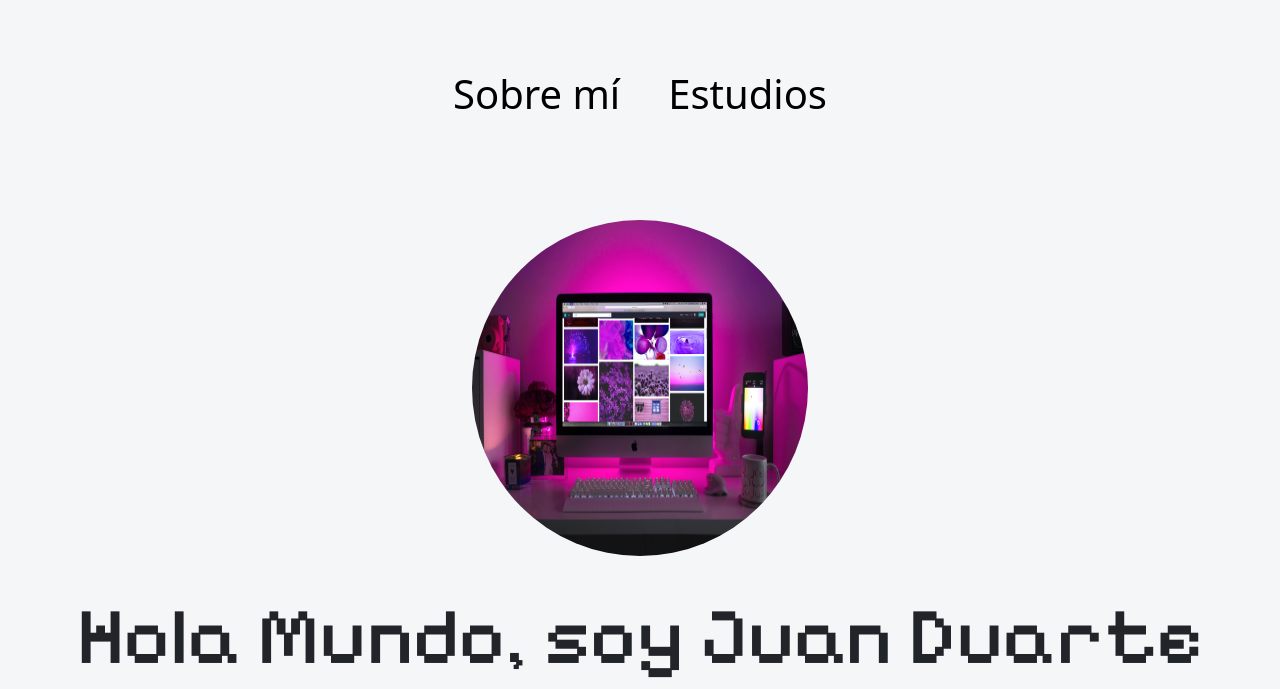
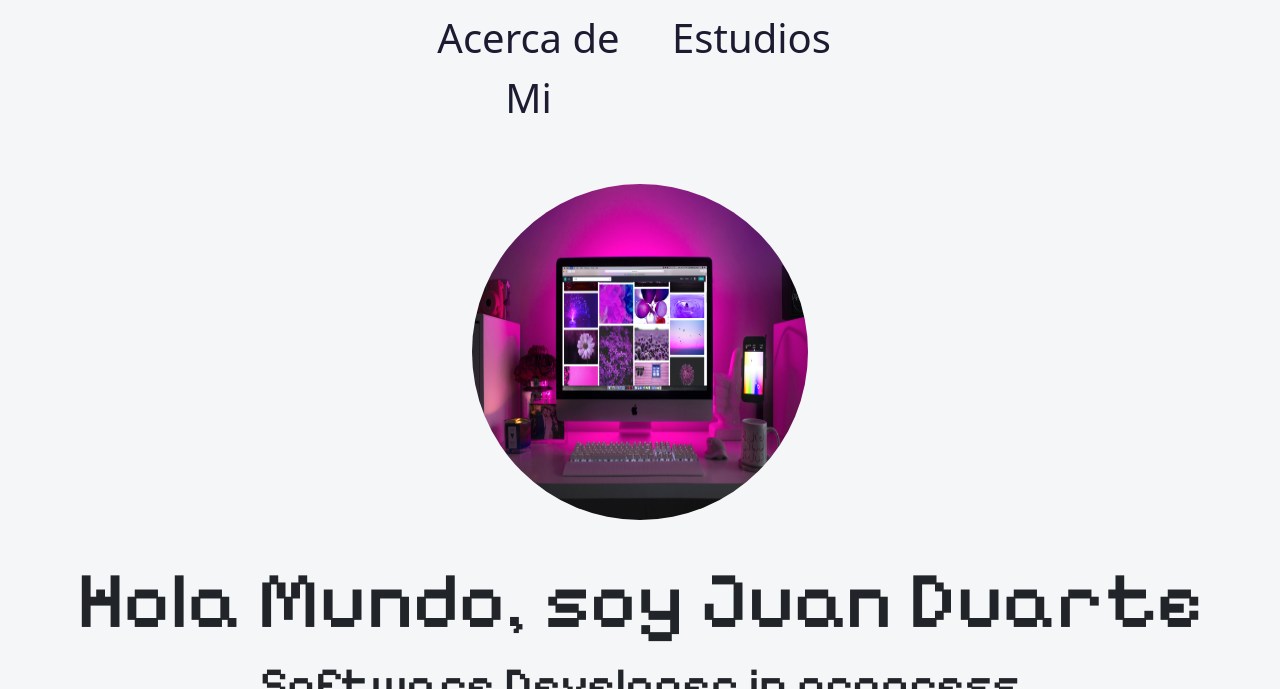
Before and after one commit to JDuuarte/Portafolio-v2, a plain HTML site: page index.html in a window 1280 px wide. Shown: the top 689 px of the page. Drawn offline with nearby package versions, Linux system fonts and the light colour scheme; a web font is replaced by a local one.

Commit message:
se rehizo la barra de navegacion

```diff
--- a/index.html
+++ b/index.html
@@ -26,37 +26,27 @@
 
 <body>
   <!-- Barra de navegacion -->
-  <nav class="navbar navbar-expand-md navbar-light">
 
+<section class="navbar">
+  <div class="row text-center justify-content-center">
 
+    <div class="col">
 
-    <!-- logo  -->
-    <div class="container-fluid">
-      <a class="navbar" href="#"><img class="navbar-logo "></a>
-      <button class="navbar-toggler" type="button" data-bs-toggle="collapse" data-bs-target="#navbar-toggler" aria-controls="navbarSupportedContent" aria-expanded="false" aria-label="Toggle navigation">
-        <span class="navbar-toggler-icon"></span>
-      </button>
+          <a class="navfont" href="#sobremi">
+            <p >Acerca de Mi</p>
+          </a>
+    </div>
 
-      <div class="collapse navbar-collapse" id="navbar-toggler">
+    <div class="col">
+          <a class="navfont" href="#estudios">
+            <p >Estudios</p>
+          </a>
+    </div>
 
-        <ul class="navbar-nav d-flex justify-content-center align-items-center">
-          <li class="nav-item">
-            <a class="nav-link active " aria-current="page" href="#sobremi">
-                 <p class="navfont">Sobre mí</p>
-            </a>
-          </li>
+  </div>
 
-          <li class="nav-item">
-            <a class="nav-link active" href="#estudios">
-                <p class="navfont">Estudios</p>
-            </a>
-          </li>
+</section>
 
-        </ul>
-
-      </div>
-    </div>
-  </nav>
 
   <!-- Logo -->
     <section class="hero align-items-stretch">
--- a/style.css
+++ b/style.css
@@ -7,12 +7,13 @@
 
 .navfont{
   font-size :2.5rem;
-  color: 1b1b32;
-  margin: 1rem;
+  color: #1b1b32;
+  /* margin: 1rem; */
+  text-decoration: none;
 }
 
 .navfont:hover{
-  scale: 1.1;
+  scale: 1.2;
   transition: 0.5s;
   color: orange;
 }
```
